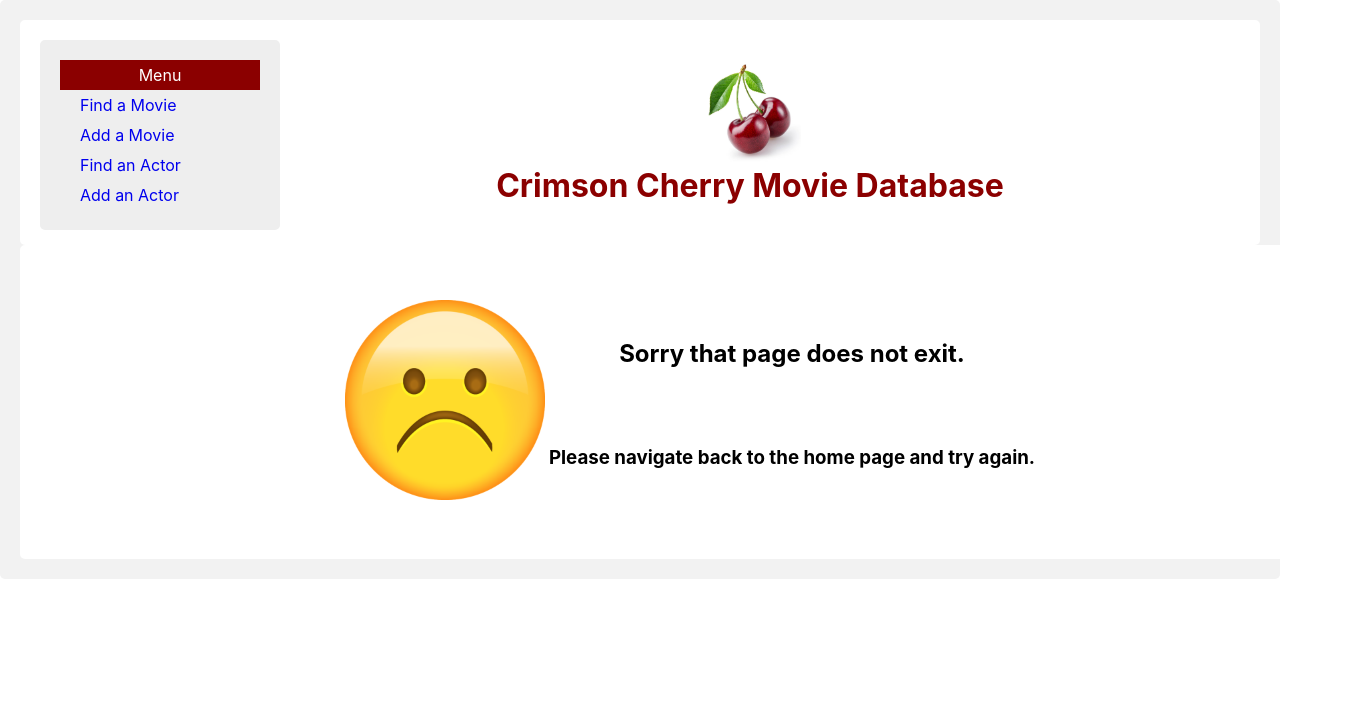
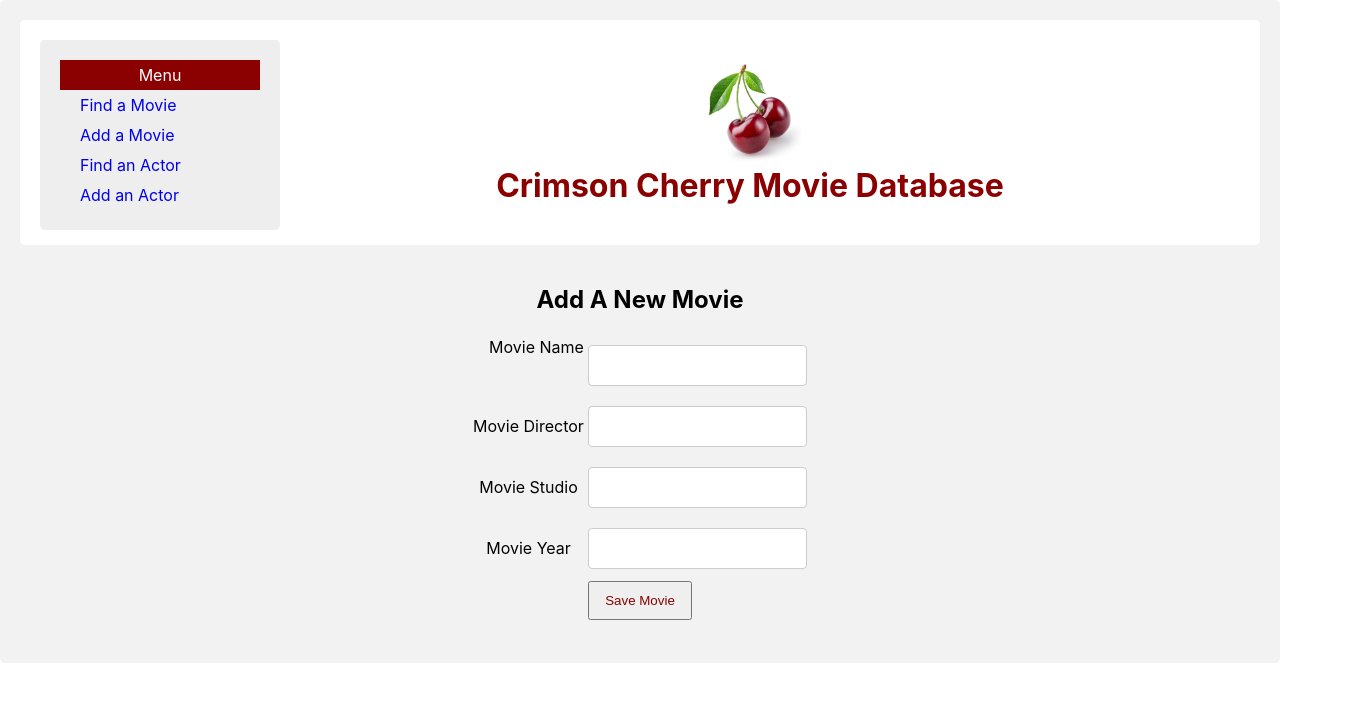
Before and after one commit to feebisharma1/crimson-cherry-ui, a React (Create React App) app: page /addMovie in a window 1280 px wide. Shown: the top 702 px of the page, 1360 px wide, since content can reach past the window. Built offline with nearby package versions, Linux system fonts and the light colour scheme.

Commit message:
Added 'AddMovie' function

```diff
--- a/src/App.js
+++ b/src/App.js
@@ -7,6 +7,7 @@ import MovieTitle from "./components/Heading/Title";
 import MovieDetails from "./components/MovieDetail/MovieDetail";
 import PageNotFound from "./components/PageNotFound/PageNotFound";
 import MovieList from "./components/MovieList/MovieList";
+import AddMovie from "./components/AddMovie/AddMovie";
 
 function App() {
   return (
@@ -25,6 +26,9 @@ function App() {
             <Route path="/" exact={true}>
             <MovieList/>
         </Route>
+            <Route path="/addMovie" exact={true}>
+                <AddMovie/>
+            </Route>
           <Route>
             <PageNotFound />
           </Route>
--- /dev/null
+++ b/src/components/AddMovie/AddMovie.js
@@ -0,0 +1,99 @@
+// This is where we start the new review handling code
+import {Fragment, useReducer, useState} from "react";
+import {addMovie} from "../../data/AddMovie";
+import MovieList from "../MovieList/MovieList";
+
+
+const AddMovie = () => {
+    const newMovieInitialState = {
+        name: "",
+        director: "",
+        studio: "",
+        year: "",
+    };
+    const newMovieReducer = (state, data) => {
+        return ({...state, [data.field]: data.value});
+    };
+    const [newMovie, dispatch] = useReducer(newMovieReducer, newMovieInitialState);
+    const handleChange = (e) => {
+        dispatch({field: e.target.id, value: e.target.value});
+    }
+    const newMovieName = newMovie.name;
+    const newDirector = newMovie.director;
+    const newStudio = newMovie.studio;
+    const newMovieYear = newMovie.year;
+
+
+    const [enterMovieMessage, setEnterMovieMessage] = useState("");
+    const [movieVersion, setMovieVersion] = useState(0);
+
+    const handleNewMovieSubmit = (e) => {
+        e.preventDefault();
+        addMovie(newMovie)
+            .then(result => {
+                if (result.status === 200) {
+                    setEnterMovieMessage("Movie added ", result.data.id);
+                    setMovieVersion(0); // increment version to force refresh
+                    dispatch({field: "director", value: ""});
+                    dispatch({field: "studio", value: ""});
+                    dispatch({field: "year", value: ""});
+                } else {
+                    setEnterMovieMessage("Something went wrong saving your review. ", result.status);
+                }
+            })
+            .catch(error => setEnterMovieMessage("Something went wrong saving your review! " + error));
+    };
+    return(
+        <Fragment>
+            <div className="enterReview">
+                <h2>Add A New Movie</h2>
+                <p className="enterReviewMessage">{enterMovieMessage}</p>
+                <form className="enterReview" onSubmit={handleNewMovieSubmit}>
+                    <table className="enterReview">
+                        <tbody className="enterReview">
+                        <tr>
+                            <td className="enterReviewLabel">
+                                <label htmlFor="reviewerName">Movie Name</label>
+                            </td>
+                            <td className="enterMovieName">
+                                <input type="text" className="enterMovieName" id="name"  onChange={handleChange} value={newMovieName} />
+                            </td>
+                        </tr>
+                        <tr>
+                            <td className="enterMovieDirectorLabel">
+                                <label htmlFor="director">Movie Director</label>
+                            </td>
+                            <td className="enterMovieStudio">
+                                <input type="text" className="enterMovieDirector" id="director"  onChange={handleChange}  value={newDirector} />
+                            </td>
+                        </tr>
+                        <tr>
+                            <td className="enterMovieStudioLabel">
+                                <label htmlFor="synopsis">Movie Studio</label>
+                            </td>
+                            <td className="enterMovieStudio">
+                                <input type="text" className="enterMovieStudio" id="studio"  onChange={handleChange}  value={newStudio} />
+                            </td>
+                        </tr>
+                        <tr>
+                            <td className="enterMovieYearLabel">
+                                <label htmlFor="synopsis">Movie Year</label>
+                            </td>
+                            <td className="enterMovieYear">
+                                <input type="text" className="enterMovieYear" id="year"  onChange={handleChange}  value={newMovieYear} />
+                            </td>
+                        </tr>
+
+                        <tr>
+                            <td colSpan="2" className="enterMovieSubmit">
+                                <button type="submit" id="submitReview">Save Movie</button>
+                            </td>
+                        </tr>
+                        </tbody>
+                    </table>
+                </form>
+            </div>
+        </Fragment>
+    );
+}
+export default AddMovie;
--- /dev/null
+++ b/src/data/AddMovie.js
@@ -0,0 +1,11 @@
+import axios from "axios";
+
+export const addMovie = (movie) => {
+    console.log("data.addMovieReview() adding movie review: ", movie);
+    return axios({
+        url: `http://localhost:8080/api/movie/save`,
+        method: "POST",
+        headers: {"Accept": "application/json", "Content-Type" : "application/json"},
+        data: movie
+    });
+}
```
